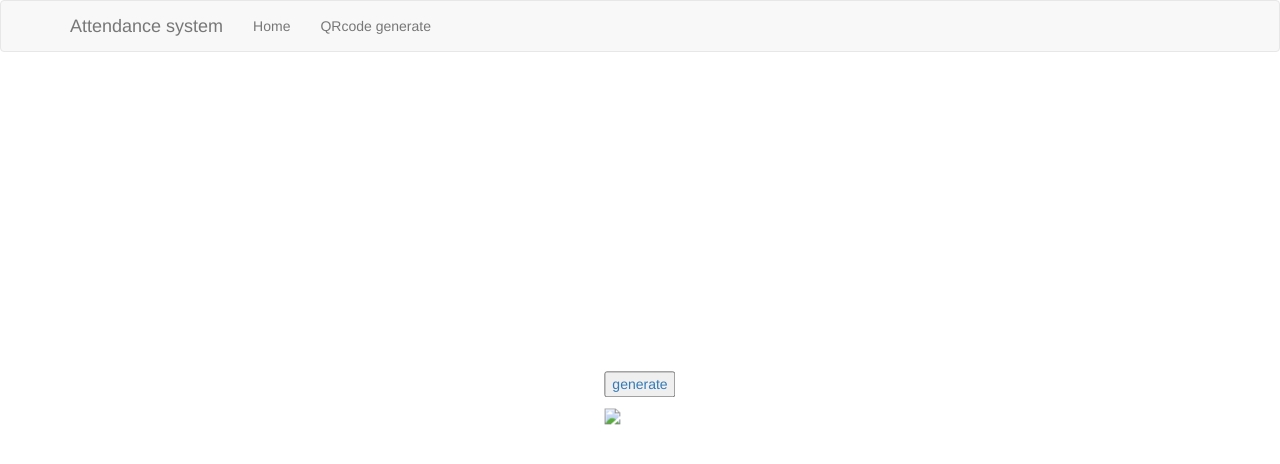
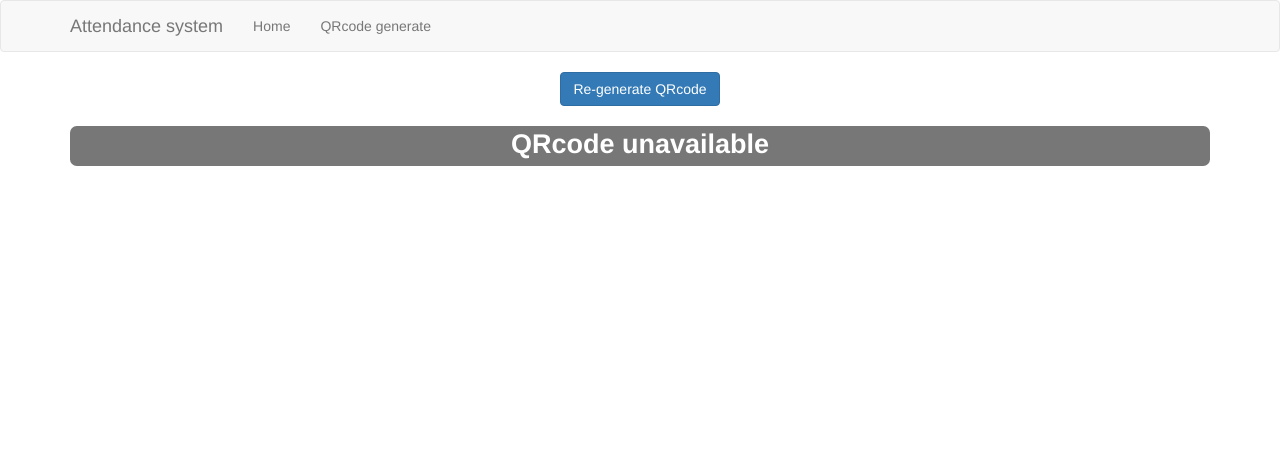
Before and after one commit to lenargum/Automated-Attendance-Monitoring-System, a Flask app: template app/templates/qrcode_generate.html in a window 1280 px wide. Shown: the top 464 px of the page. Run offline with Flask 2, Linux system fonts and the light colour scheme; the template is opened without the code that fills it: most values are stand-ins (such as "Sample title", 1, 10 or a date in 2020); data that the repository does not hold is empty; some libraries are stand-ins or nearby versions.

Commit message:
Token updating logic reworked

```diff
--- a/app/__init__.py
+++ b/app/__init__.py
@@ -11,7 +11,7 @@ app.config.from_object(Config)
 db = SQLAlchemy(app)
 migrate = Migrate(app, db)
 bootstrap = Bootstrap(app)
-QRcode(app)
+qrcode = QRcode(app)
 
 from app import routes
 from app import models
--- a/app/routes.py
+++ b/app/routes.py
@@ -2,7 +2,9 @@ from flask import render_template, redirect, url_for, request, jsonify
 from app import app
 from app.forms import TokenConfirmForm
 from app import db
+from app import qrcode
 from app import models
+import time
 
 
 @app.route("/")
@@ -14,20 +16,25 @@ def index():
 
 @app.route("/qrcode_generate")
 def qr_code_generate():
-    models.reset_token()
+    return render_template("qrcode_generate.html")
+
+
+@app.route("/qrcode_image")
+def qrcode_image():
     token = models.get_token()
     if not token:
-        return "No good tokens"
+        print("fail")
+        return jsonify({"status": "fail"})
     key = token.key
     hostname = request.headers["Host"]
-    return render_template("qrcode_generate.html",
-                           key=url_for("qr_code_token", token_key=key, _external=hostname))
+    qr_base64 = qrcode(url_for("qr_code_token", token_key=key, _external=hostname))
+    return jsonify({"status": "ok", "image": qr_base64})
 
 
 @app.route("/qrcode_regen")
 def regen():
     models.reset_token()
-    return jsonify({"status": "ok"})
+    return "ok"
 
 
 @app.route("/add")
--- a/app/templates/qrcode_generate.html
+++ b/app/templates/qrcode_generate.html
@@ -1,26 +1,33 @@
 {% extends "base.html" %}
 
 {% block app_content %}
+    <button id="regen" type="button" class="btn btn-primary center-block">Re-generate QRcode</button>
+    <img src="" id="qrcode" class="center-block" width=512 alt="QRcode">
+    <h1><span id="qr_label" class="label label-default center-block hidden">QRcode unavailable</span></h1>
+{% endblock %}
+
+{% block scripts %}
+  {{super()}}
     <script>
-        function update_token() {
-            // $.get("/qrcode_regen");
-            window.location.reload(false);
+        function update_image() {
+            let $qrcode = $("#qrcode");
+            let $qr_label = $("#qr_label");
+            $.get("/qrcode_image", function( data ) {
+                if (data.status === "ok") {
+                    $qr_label.addClass("hidden");
+                    $qrcode.removeClass("hidden");
+                    $qrcode.attr("src", data.image);
+                } else {
+                    $qr_label.removeClass("hidden");
+                    $qrcode.addClass("hidden");
+                }
+            }, "json");
         }
+        update_image();
+        $("#regen").on("click", function () {
+            $.get("/qrcode_regen").done(function () {
+                update_image();
+            });
+        })
     </script>
-    <style>
-    section {
-        background: white;
-        color: white;
-        border-radius: 1em;
-        padding: 1em;
-        position: absolute;
-        top: 50%;
-        left: 50%;
-        margin-right: -50%;
-        transform: translate(-50%, -50%) }
-    </style>
-    <section>
-    <p align = "center"><a href="#" onclick="update_token()"><button>generate</button></a></p>
-    <img src="{{ qrcode(key) }}" id="qrcode" width=512 height=512 alt="QRcode">
-    </section>
 {% endblock %}
```
